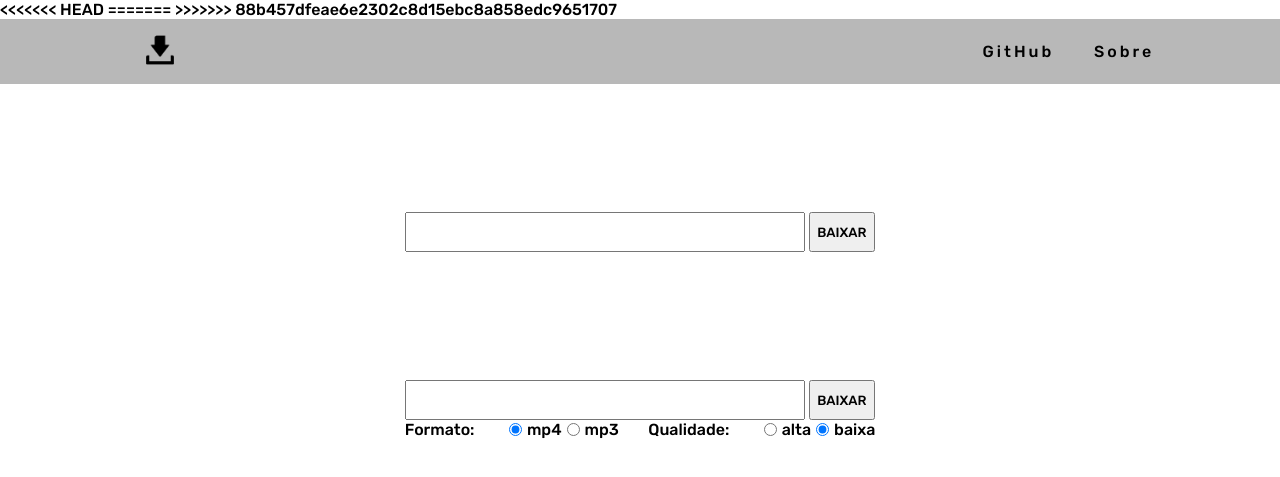
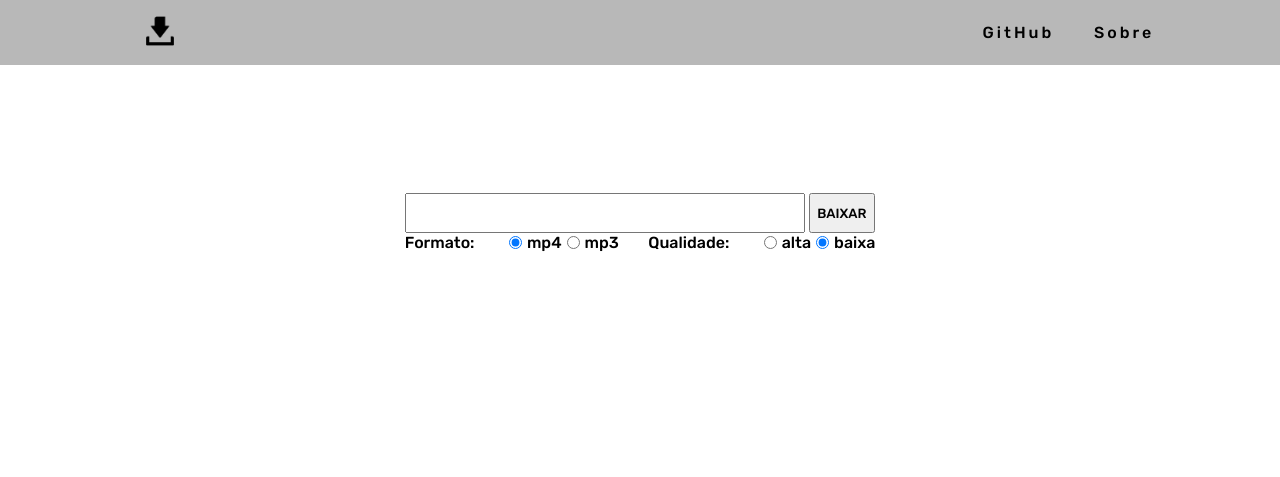
Before and after one commit to feiticeiro-tec/DownTube, a Flask app: page / in a window 1280 px wide. Shown: the top 477 px of the page. Run offline with Flask 2, Linux system fonts and the light colour scheme.

Commit message:
corrigido

```diff
--- a/static/css/base.css
+++ b/static/css/base.css
@@ -51,19 +51,3 @@ background-color: rgb(184, 184, 184);
 .header-item:hover{
     color: rgb(70, 70, 70);
 }
-
-.download{
-  text-align: center;
-  margin-top: 10%;
-}
-
-.download-link {
-    width: 30em;
-    height: 40px;
-}
-
-.download-btn{
-    width: 5em;
-    height: 40px;
-    cursor: pointer;
-}
--- a/templates/base.html
+++ b/templates/base.html
@@ -5,12 +5,7 @@
     <meta charset="UTF-8">
     <meta http-equiv="X-UA-Compatible" content="IE=edge">
     <meta name="viewport" content="width=device-width, initial-scale=1.0">
-<<<<<<< HEAD
-    <link rel="stylesheet" href="{{url_for('static',filename='css/base.css')}}">
-
-=======
     <link rel="stylesheet" href="static/css/base.css">
->>>>>>> 88b457dfeae6e2302c8d15ebc8a858edc9651707
     <title>DownTube</title>
     {%block Head%}{% endblock %}
 </head>
@@ -28,16 +23,6 @@
 
         </nav>
     </header>
-
-    <main class="main">
-        <form class="download">
-            <input class="download-link" type="link">
-            <button class="download-btn">BAIXAR</button>
-        </form>
-
-    </main>
-
-    <footer class="footer"></footer>
     {%block Body%}{% endblock %}
     {%block Footer%}{% endblock %}
 </body>
```
